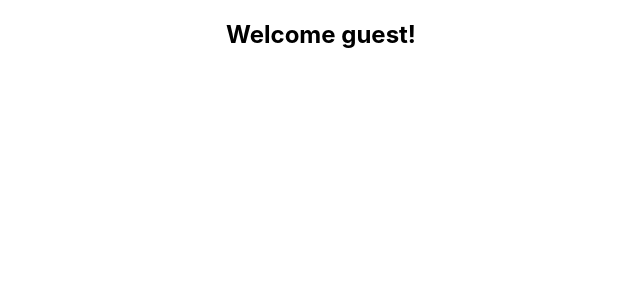
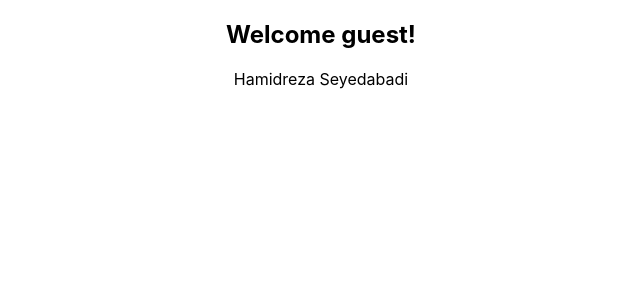
Before and after one commit to hamidreza8968/react-typescript-demo, a React (Create React App) app: page / in a window 1280 px wide. Shown: the top 300 px of the page, without its empty margins (319-959 px from the left). Built offline with nearby package versions, Linux system fonts and the light colour scheme.

Commit message:
Add: "Person" component

```diff
--- a/src/App.tsx
+++ b/src/App.tsx
@@ -1,12 +1,17 @@
 import React from 'react';
-import logo from './logo.svg';
 import './App.css';
 import Greeting from "./components/Greeting/Greeting";
+import Person from "./components/Person/Person";
 
 function App() {
+    const personName = {
+        first:"Hamidreza",
+        last:"Seyedabadi",
+    };
   return (
     <div className="App">
       <Greeting name="Hamid" messageNum={8} isLoggedIn={false}/>
+      <Person name={personName}/>
     </div>
   );
 }
--- a/src/components/Greeting/Greeting.tsx
+++ b/src/components/Greeting/Greeting.tsx
@@ -1,3 +1,5 @@
+
+
 type GreetingProps = {
     name: string,
     messageNum: number,
--- /dev/null
+++ b/src/components/Person/Person.tsx
@@ -0,0 +1,12 @@
+type PersonProps = {
+    name:{
+        first:string,
+        last:string,
+    }
+}
+function Person(prop: PersonProps) {
+    return(
+        <div>{prop.name.first} {prop.name.last}</div>
+    )
+}
+export default Person;
```
